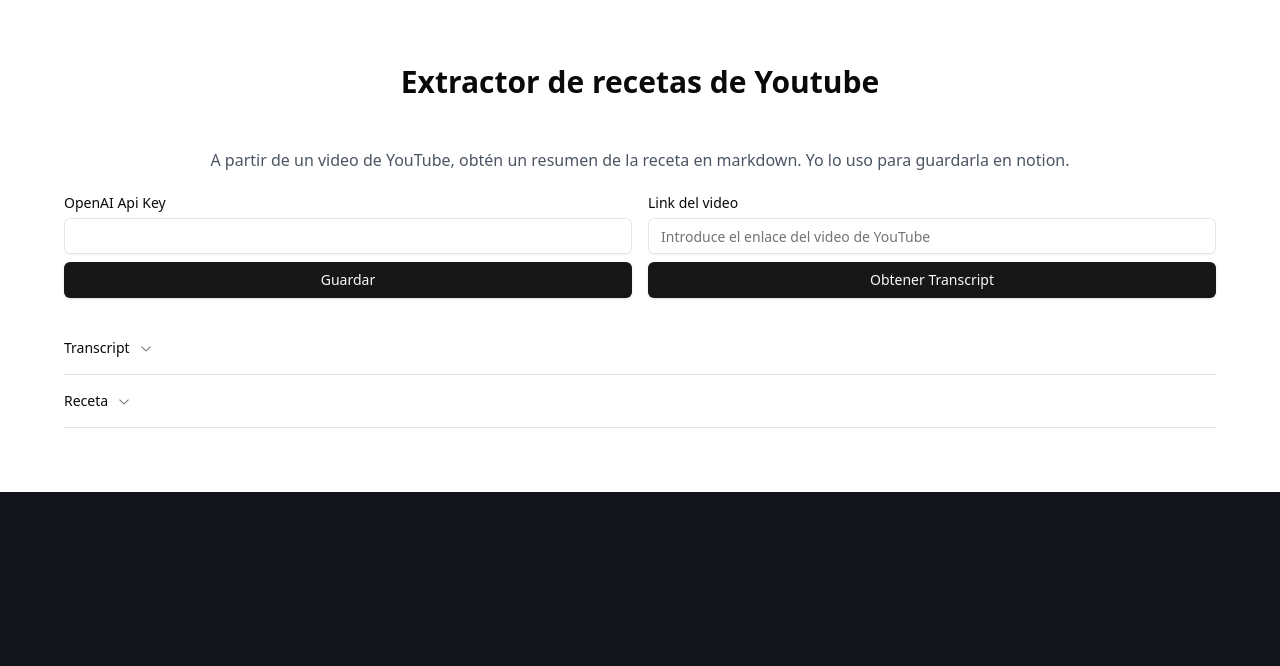
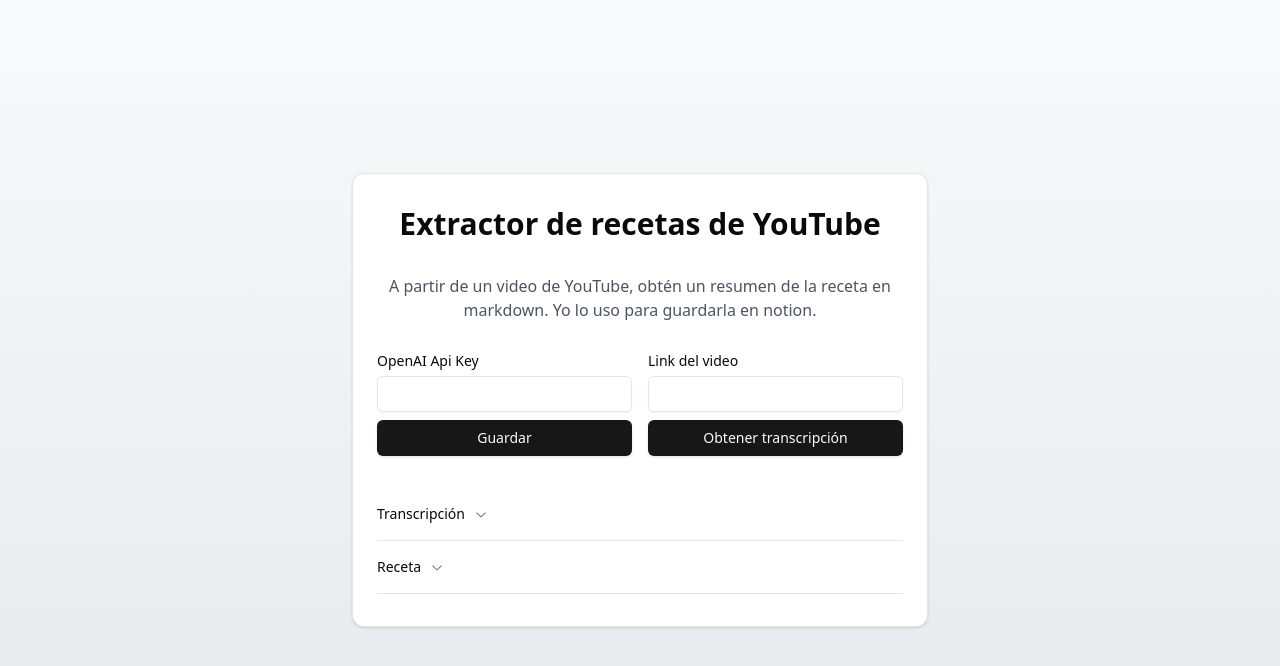
Before and after one commit to archidemus/archidemus.github.io, an Astro site: page /recetas in a window 1280 px wide. Built offline with nearby package versions, Linux system fonts and the light colour scheme; Astro itself is replaced by a stand-in of ours.

Commit message:
Mejorado

```diff
--- /dev/null
+++ b/src/components/Content.tsx
@@ -0,0 +1,14 @@
+import { Card } from "@/components/ui/card";
+
+type Props = {
+  children: React.ReactNode;
+  className?: string;
+};
+
+export default function Content({ children, className = "" }: Props) {
+  return (
+    <div className="min-h-screen bg-gradient-to-b from-gray-50 to-gray-200 flex items-center justify-center p-4">
+      <Card className={`w-full max-w-xl ${className}`}>{children}</Card>
+    </div>
+  );
+}
--- a/src/components/PersonalPortfolio.tsx
+++ b/src/components/PersonalPortfolio.tsx
@@ -8,11 +8,11 @@ import {
   CardTitle,
 } from "@/components/ui/card";
 import { Github, Instagram, Youtube } from "lucide-react";
+import Content from "./Content";
 
 export default function Component() {
   return (
-    <div className="min-h-screen bg-gradient-to-b from-gray-100 to-gray-200 flex items-center justify-center p-4">
-      <Card className="w-full max-w-md">
+    <Content>
       <CardHeader className="text-center">
         <Avatar className="w-32 h-32 mx-auto mb-4">
           <AvatarImage src={me.src} alt="Foto de perfil" />
@@ -53,7 +53,6 @@ export default function Component() {
           </a>
         </div>
       </CardContent>
-      </Card>
-    </div>
+    </Content>
   );
 }
--- a/src/components/Recetas/Recetas.tsx
+++ b/src/components/Recetas/Recetas.tsx
@@ -7,6 +7,7 @@ import React, { useEffect, useState } from "react";
 import { YoutubeTranscript } from "youtube-transcript";
 import Local from "./Local";
 import { Results } from "./Results";
+import Content from "../Content";
 
 interface TranscriptItem {
   text: string;
@@ -111,9 +112,9 @@ ${transcriptText}
   };
 
   return (
-    <div className="container min-[]:h-screen p-16 flex flex-col gap-6">
-      <h1 className="text-3xl font-bold text-center mb-6">
-        Extractor de recetas de Youtube
+    <Content className="py-8 px-6 gap-8 flex flex-col">
+      <h1 className="text-3xl font-bold text-center">
+        Extractor de recetas de YouTube
       </h1>
       <p className="text-center text-gray-600">
         A partir de un video de YouTube, obtén un resumen de la receta en
@@ -125,12 +126,11 @@ ${transcriptText}
           <Label htmlFor="picture">Link del video</Label>
           <Input
             type="text"
-            placeholder="Introduce el enlace del video de YouTube"
             value={youtubeUrl}
             onChange={(e) => setYoutubeUrl(e.target.value)}
           />
           <Button type="submit" disabled={isLoadingTranscript}>
-            {isLoadingTranscript ? "Cargando..." : "Obtener Transcript"}
+            {isLoadingTranscript ? "Cargando..." : "Obtener transcripción"}
           </Button>
         </form>
       </div>
@@ -142,7 +142,7 @@ ${transcriptText}
         errorRecipe={errorRecipe}
         errorTranscript={errorTranscript}
       />
-    </div>
+    </Content>
   );
 };
 
--- a/src/components/Recetas/Results.tsx
+++ b/src/components/Recetas/Results.tsx
@@ -39,7 +39,7 @@ export function Results({
       <AccordionItem value="transcript">
         <AccordionTrigger className="flex justify-start">
           <span className="flex gap-2 mr-2">
-            Transcript {isLoadingTranscript && <Spinner />}
+            Transcripción {isLoadingTranscript && <Spinner />}
           </span>
         </AccordionTrigger>
         <AccordionContent className="flex flex-col">
--- a/src/layouts/Layout.astro
+++ b/src/layouts/Layout.astro
@@ -38,30 +38,10 @@ const { title } = Astro.props;
 	</body>
 </html>
 <style is:global>
-	:root {
-		--accent: 136, 58, 234;
-		--accent-light: 224, 204, 250;
-		--accent-dark: 49, 10, 101;
-		--accent-gradient: linear-gradient(
-			45deg,
-			rgb(var(--accent)),
-			rgb(var(--accent-light)) 30%,
-			white 60%
-		);
+	body {
+		height: 100%;
 	}
 	html {
-		font-family: system-ui, sans-serif;
-		background: #13151a;
-	}
-	code {
-		font-family:
-			Menlo,
-			Monaco,
-			Lucida Console,
-			Liberation Mono,
-			DejaVu Sans Mono,
-			Bitstream Vera Sans Mono,
-			Courier New,
-			monospace;
+		height: 100%;
 	}
 </style>
```
Also changed, not shown: package.json (+11 -11 lines), 1 other file. Lines whose indentation alone changed are shown as unchanged.
